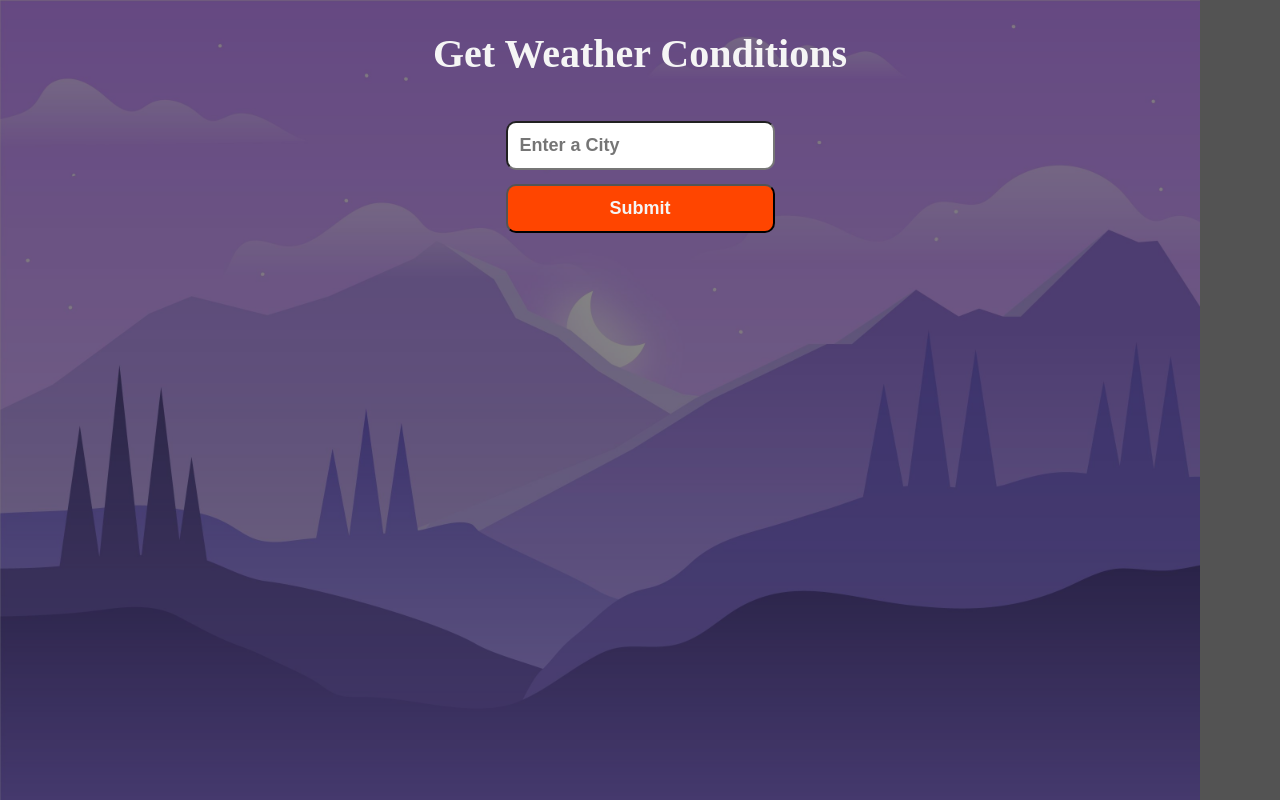
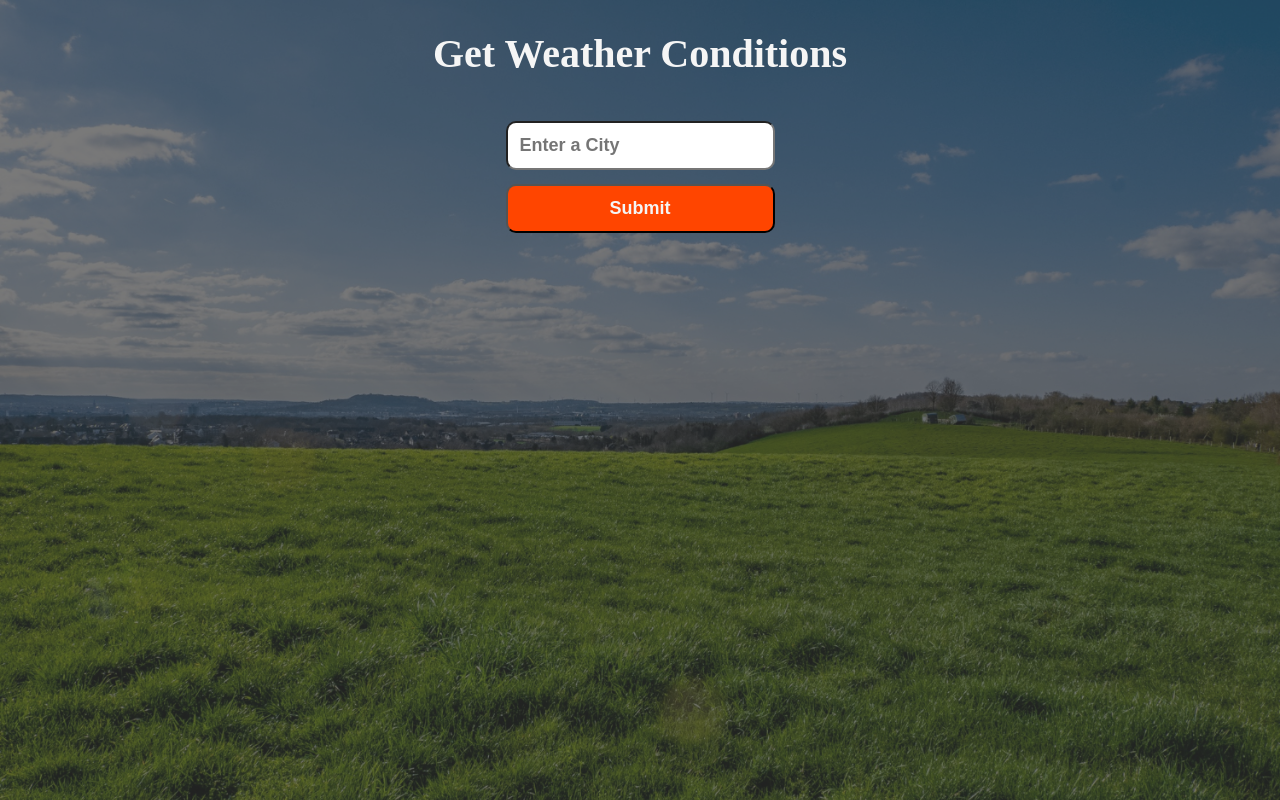
Before and after one commit to kushyzee/zee-weather, a Flask app: page / in a window 1280 px wide. Run offline with Flask 3, Linux system fonts and the light colour scheme.

Commit message:
updated css

```diff
--- a/static/styles/style.css
+++ b/static/styles/style.css
@@ -10,7 +10,7 @@ html {
 
 body::before {
     content: "";
-    background-color: rgba(51, 51, 51, 0.6);
+    background-color: rgba(51, 51, 51, 0.65);
     position: absolute;
     inset: 0;
     z-index: -1;
@@ -23,11 +23,11 @@ body {
     min-height: 100vh;
     min-height: 100svh;
     text-align: center;
-    background-image: url("../images/bg.jpg");
-    background-color: rgba(51, 51, 51, 0.6);
+    background-image: url("../images/mobile.jpg");
+    background-size: cover;
+    background-repeat: no-repeat;
+    background-color: rgba(51, 51, 51, 0.8);
     color: whitesmoke;
-    background-size: contain;
-    background-repeat: no-repeat;
 }
 
 h1 {
@@ -50,13 +50,20 @@ input, button {
     border-radius: 10px;
     font-weight: 600;
     width: 80%;
-    display: block;
+    /* display: block; */
+}
+
+input:focus {
+    outline: rgb(248, 115, 66);
+    outline-style: groove;
+    outline-offset: -2px;
 }
 
 button {
     background-color: orangered;
     color: whitesmoke;
     display: block;
+    transition: all .2s linear;
 }
 
 @media screen and (width >= 48em) {
@@ -68,10 +75,17 @@ button {
         gap: 2rem;
         font-size: 2rem;
         text-align: center;
+        background-image: url("../images/desktop.jpg");
     }
 
     input, button {
         font-size: 1.8rem;
         width: 100%;
     }
+
+    button:hover {
+        transform: scale(1.02);
+        cursor: pointer;
+        background-color: rgba(255, 68, 0, 0.8);
+    }
 }
```
Also changed, not shown: static/images/desktop.jpg (added), static/images/mobile.jpg (added).
